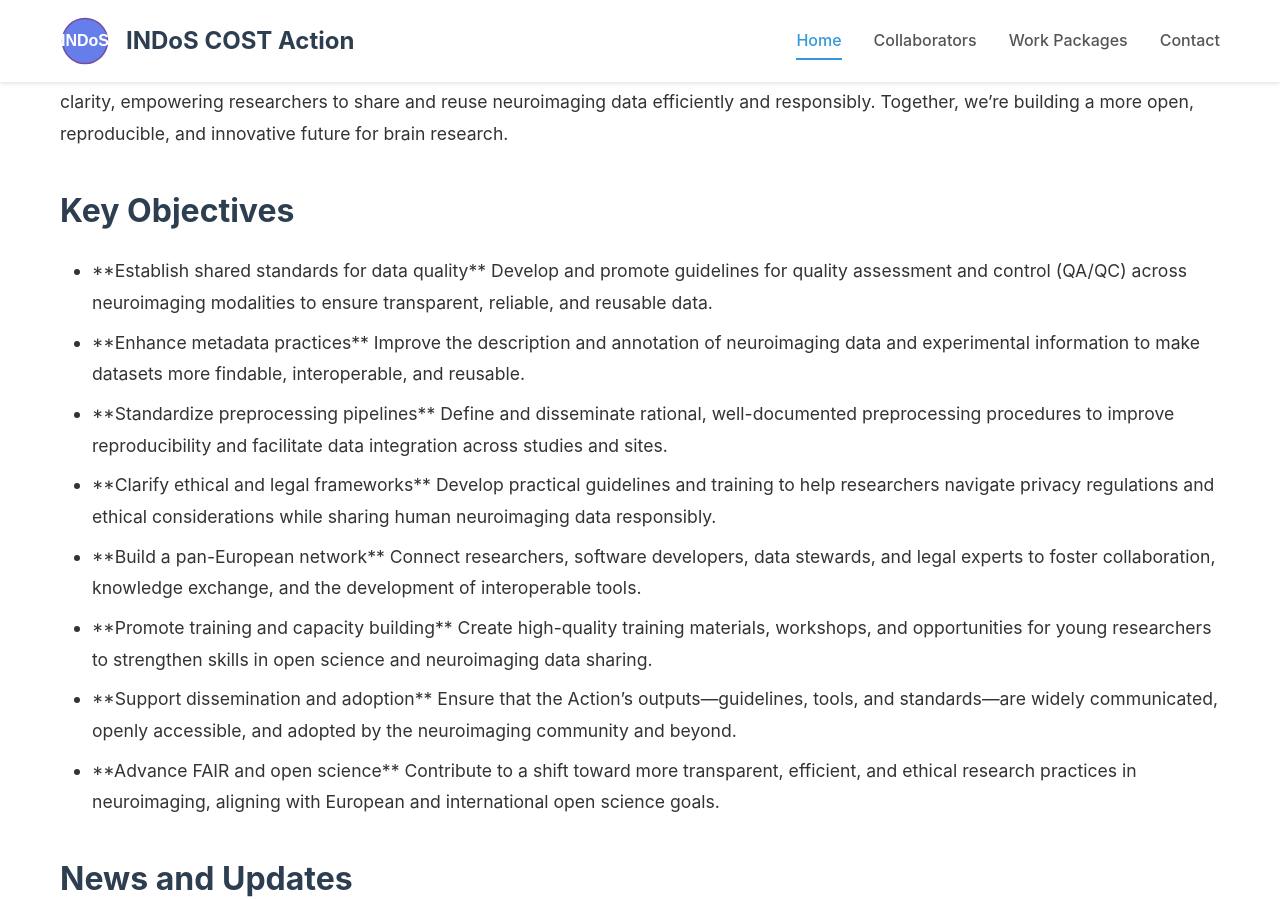
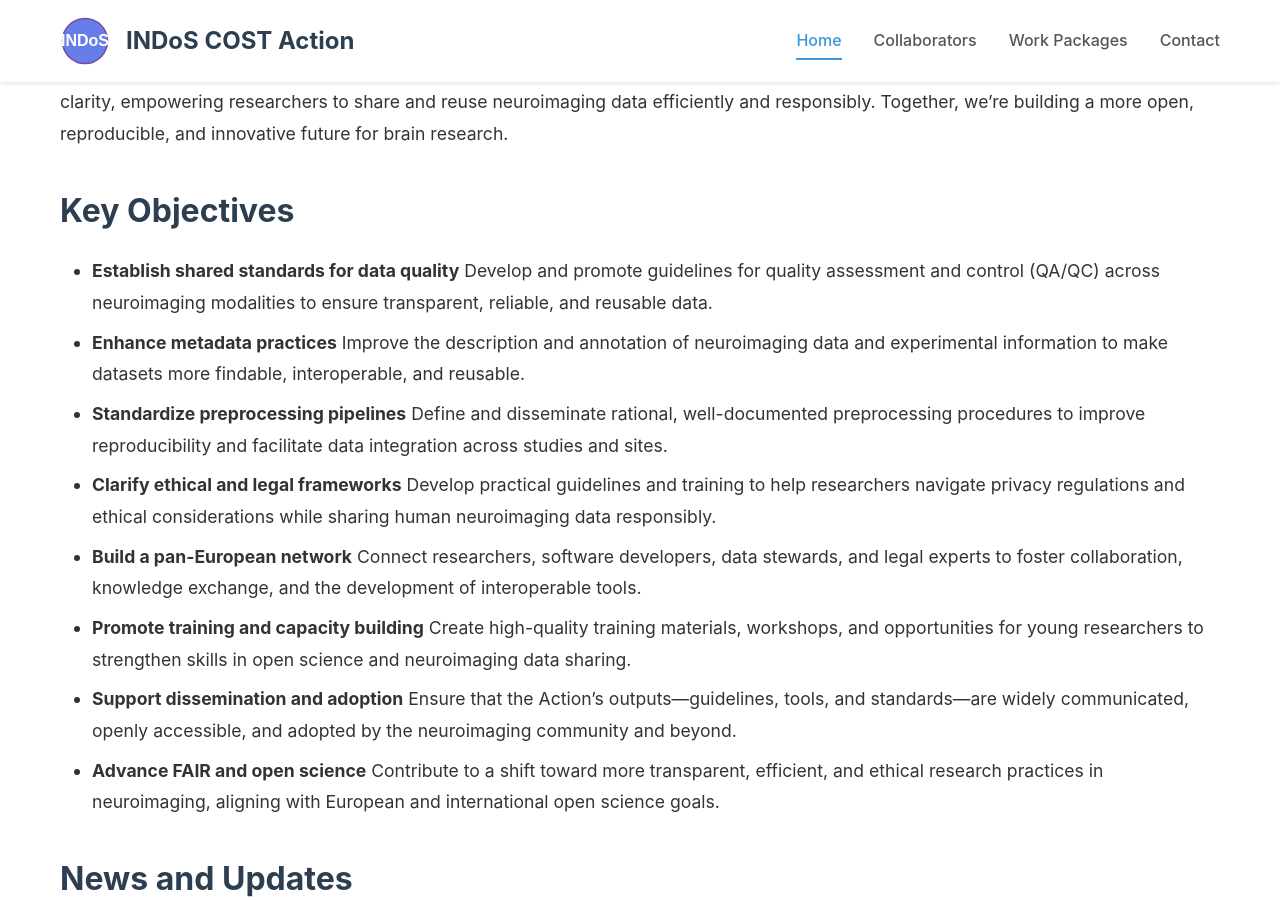
Before and after one commit to cost-indos/cost-indos.github.io, a Jekyll site: the page built from index.md, in a window 1280 px wide and 900 px high, scrolled down 920 px. Built offline with Jekyll 4.4.1, drawn with Linux system fonts in a browser that asks for light colours.

Commit message:
Bold key objectives in index.md

```diff
--- a/index.md
+++ b/index.md
@@ -26,14 +26,14 @@ Our mission is to make neuroimaging data truly FAIR—Findable, Accessible, Inte
 
 <h2>Key Objectives</h2>
 <ul>
-<li>**Establish shared standards for data quality** Develop and promote guidelines for quality assessment and control (QA/QC) across neuroimaging modalities to ensure transparent, reliable, and reusable data.</li>
-<li>**Enhance metadata practices** Improve the description and annotation of neuroimaging data and experimental information to make datasets more findable, interoperable, and reusable.</li>
-<li>**Standardize preprocessing pipelines** Define and disseminate rational, well-documented preprocessing procedures to improve reproducibility and facilitate data integration across studies and sites.</li>
-<li>**Clarify ethical and legal frameworks** Develop practical guidelines and training to help researchers navigate privacy regulations and ethical considerations while sharing human neuroimaging data responsibly.</li>
-<li>**Build a pan-European network** Connect researchers, software developers, data stewards, and legal experts to foster collaboration, knowledge exchange, and the development of interoperable tools.</li>
-<li>**Promote training and capacity building** Create high-quality training materials, workshops, and opportunities for young researchers to strengthen skills in open science and neuroimaging data sharing.</li>
-<li>**Support dissemination and adoption** Ensure that the Action’s outputs—guidelines, tools, and standards—are widely communicated, openly accessible, and adopted by the neuroimaging community and beyond.</li>
-<li>**Advance FAIR and open science** Contribute to a shift toward more transparent, efficient, and ethical research practices in neuroimaging, aligning with European and international open science goals.</li>
+<li><b>Establish shared standards for data quality</b> Develop and promote guidelines for quality assessment and control (QA/QC) across neuroimaging modalities to ensure transparent, reliable, and reusable data.</li>
+<li><b>Enhance metadata practices</b> Improve the description and annotation of neuroimaging data and experimental information to make datasets more findable, interoperable, and reusable.</li>
+<li><b>Standardize preprocessing pipelines</b> Define and disseminate rational, well-documented preprocessing procedures to improve reproducibility and facilitate data integration across studies and sites.</li>
+<li><b>Clarify ethical and legal frameworks</b> Develop practical guidelines and training to help researchers navigate privacy regulations and ethical considerations while sharing human neuroimaging data responsibly.</li>
+<li><b>Build a pan-European network</b> Connect researchers, software developers, data stewards, and legal experts to foster collaboration, knowledge exchange, and the development of interoperable tools.</li>
+<li><b>Promote training and capacity building</b> Create high-quality training materials, workshops, and opportunities for young researchers to strengthen skills in open science and neuroimaging data sharing.</li>
+<li><b>Support dissemination and adoption</b> Ensure that the Action’s outputs—guidelines, tools, and standards—are widely communicated, openly accessible, and adopted by the neuroimaging community and beyond.</li>
+<li><b>Advance FAIR and open science</b> Contribute to a shift toward more transparent, efficient, and ethical research practices in neuroimaging, aligning with European and international open science goals.</li>
 </ul>
 
 <h2>News and Updates</h2>
```
